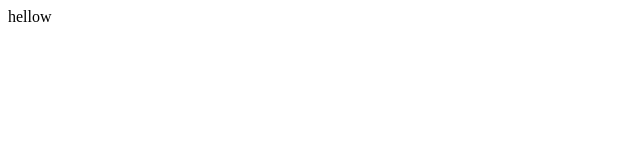
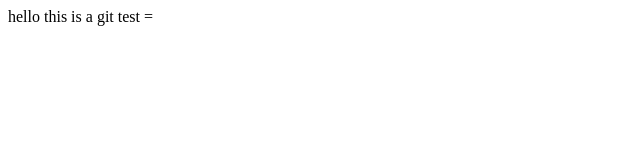
Before and after one commit to jcintron82/Landing-Page, a plain HTML site: page index.html in a window 1280 px wide. Shown: the whole page, without its empty margins (0-640 px from the left). Drawn offline with Linux system fonts and the light colour scheme.

Commit message:
testing my git flow

```diff
--- a/index.html
+++ b/index.html
@@ -4,12 +4,12 @@
         <title>Landing Page</title>
 
     </head>
-<body>hellow</body>
+<body>hello this is a git test</body>
 
 
 
 
-
+=
 
 
 </html>
```
